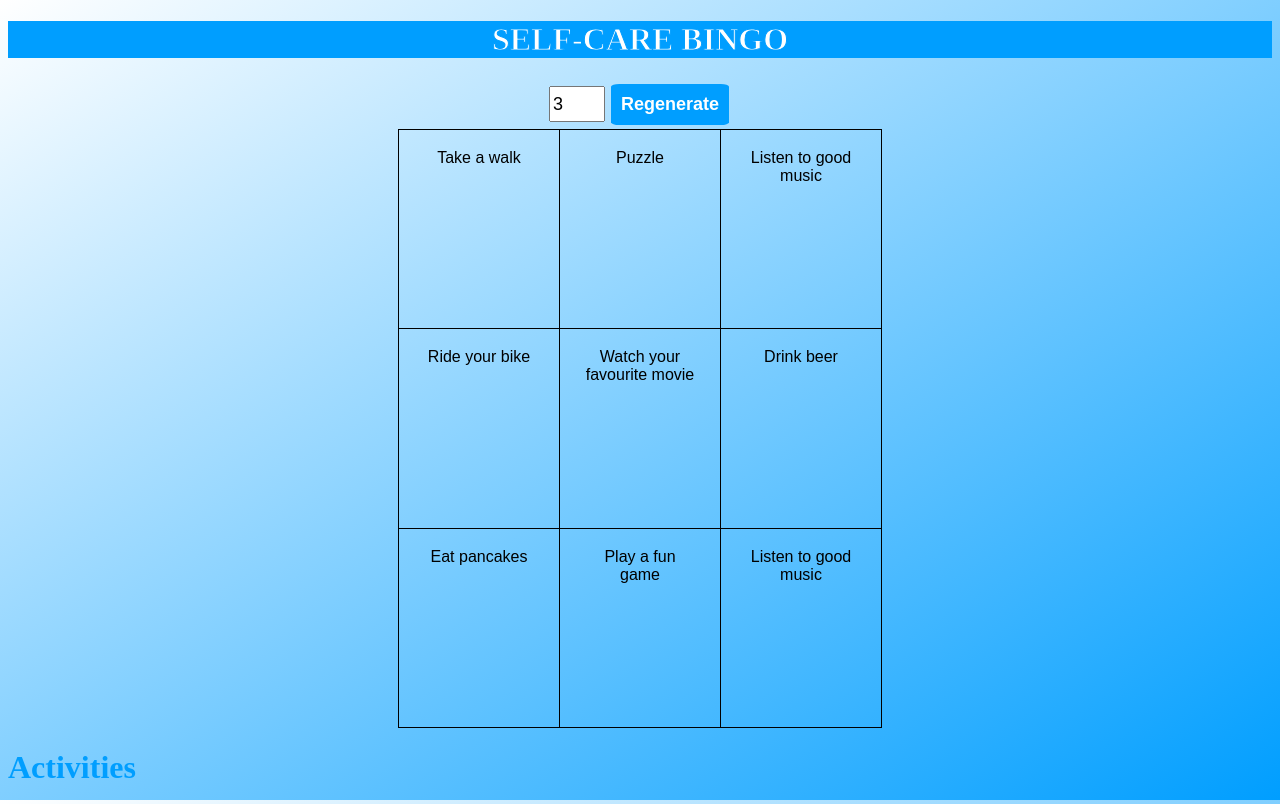
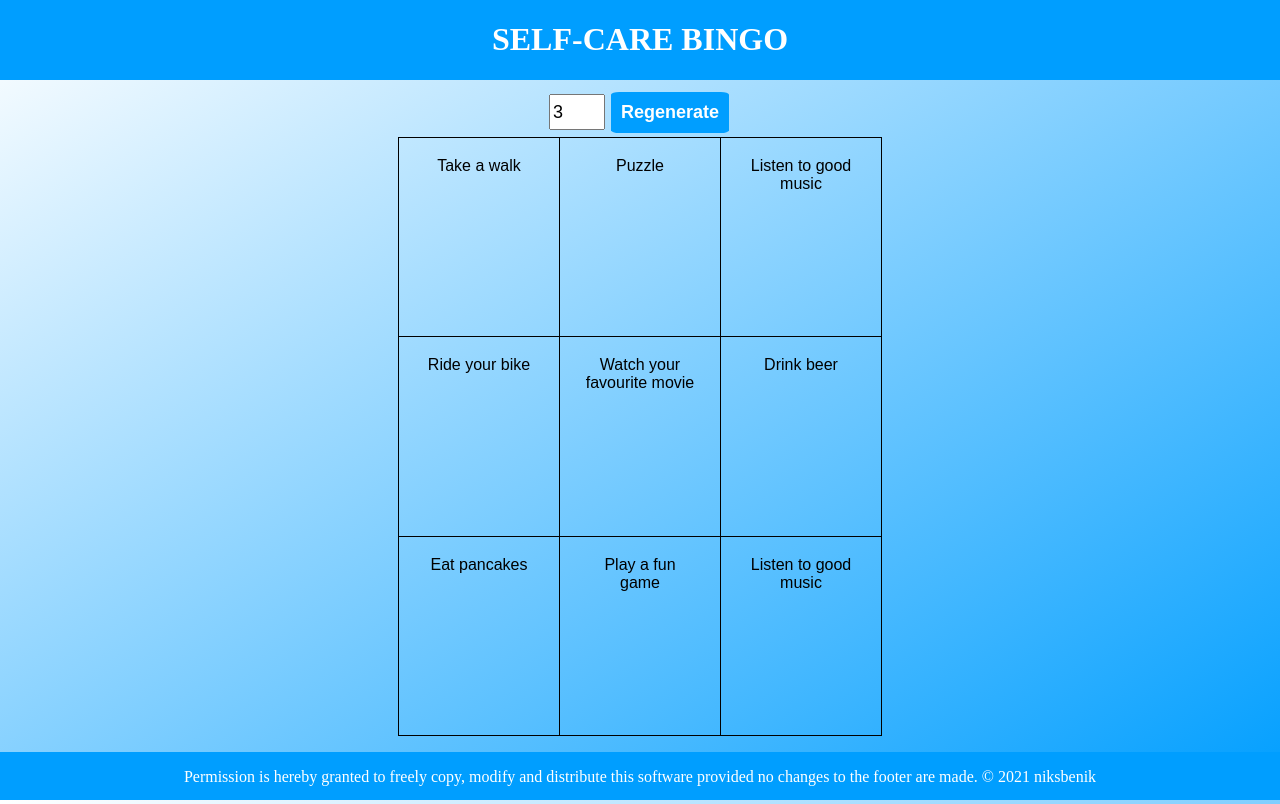
Before and after one commit to niksbenik/bingo, a plain HTML site: page index.html in a window 1280 px wide. Shown: the top 804 px of the page. Drawn offline with Linux system fonts and the light colour scheme.

Commit message:
copyright footer addition, header fills the top, browser-specific CSS removal

```diff
--- a/index.html
+++ b/index.html
@@ -7,9 +7,10 @@
 	</head>
 
 	<body>
-		<div class="blue">
-			<h1 class="blueOutlinedText" style="text-align: center;">SELF-CARE BINGO</h1>
+		<div class="blue" style="width: 100%; overflow: auto;">
+			<h1 style="color: white; text-align: center;">SELF-CARE BINGO</h1>
 		</div>
+		<div class="content">
 			<div style="text-align: center">
 				<input id="Spinbox" class="spinbox" type="number" min="3" max="9" step="1" value="3" size="6">
 				<input id="RegenerateTableButton" class="blue button" type="button" value="Regenerate">
@@ -28,7 +29,11 @@
 			<ul id="ActivityList">
 			</ul>
 			<input id="AddActivityButton" class="blue button" type="button" value="Add activity">
+		<div>
+		<div class="footer">
+			<p>Permission is hereby granted to freely copy, modify and distribute this software provided no changes to the footer are made. &copy 2021 niksbenik</p>
+		</div>
+	</body>
 	<script type="text/javascript" src="script.js">
 	</script>
-	</body>
 </html>
--- a/style.css
+++ b/style.css
@@ -1,12 +1,39 @@
 :root {
 	--bingo-blue: #009EFF;
+	--footer-gap: 1em;
+	--footer-height: 3em;
+	--footer-total: calc(var(--footer-gap) + var(--footer-height));
 }
 
 body {
+	margin: 0;
+	padding: 0;
 	background-image: linear-gradient(to bottom right, white, var(--bingo-blue));
 	background-repeat: no-repeat;
 	background-attachment: fixed;
 	background-size: 100% 100%;
+}
+
+div.content {
+	margin: .5em;
+	height: auto;
+	margin: 1em auto -var(--footer-total);
+	min-height: 100%;
+	padding: 0 0 var(--footer-total);
+	box-sizing: border-box;
+	overflow: auto;
+}
+
+div.footer {
+	position: fixed;
+	left: 0;
+	bottom: 0;
+	width: 100%;
+	height: var(--footer-height);
+	margin-top: var(--footer-gap);
+	background-color: var(--bingo-blue);
+	color: white;
+	text-align: center;
 }
 
 .bingoWin {
@@ -20,11 +47,6 @@ body {
 
 .blueText {
 	color: var(--bingo-blue);
-}
-
-.blueOutlinedText {
-	-webkit-text-stroke: 1px var(--bingo-blue);
-	-webkit-text-fill-color: white;
 }
 
 #BingoTable {
```
Lines whose indentation alone changed are shown as unchanged.
